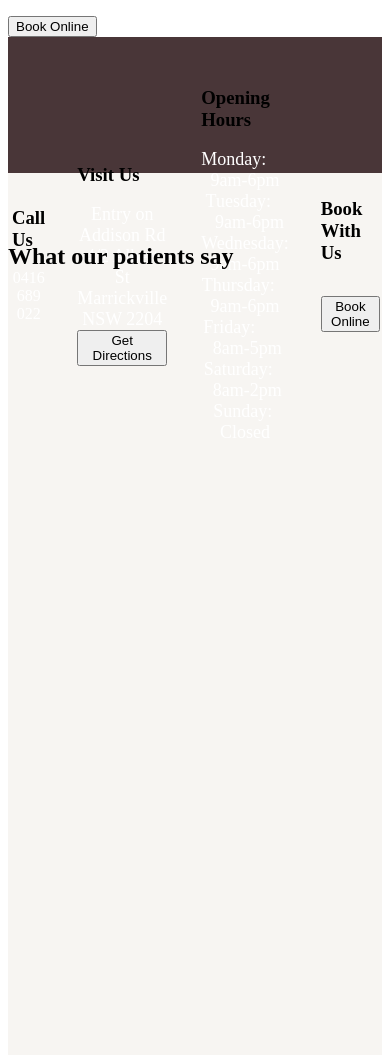
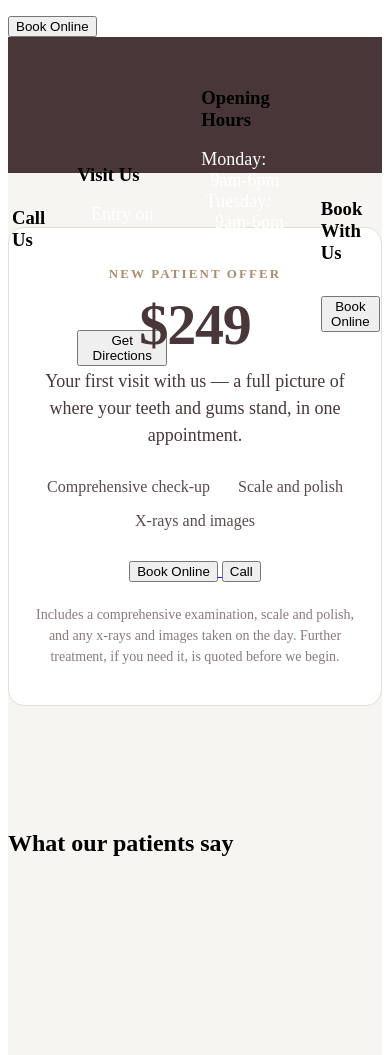
Before and after one commit to dental-residence/website, a web app: file src/pages/petersham-dentist.html in a window 390 px wide; the page is wider, and only the part inside the window is pictured. Shown: the part 2251-3306 px from the top of that part. Run offline with its HTML, style and script files only (its server is not run), Linux system fonts and the light colour scheme; some libraries are stand-ins or nearby versions.

Commit message:
Add the $249 new patient offer to both Ads landing pages
The offer appeared nowhere on the site, so paid traffic landed on pages
that never mentioned the thing the ads are meant to sell. Adds a section
just below the hero on marrickville-dentist.html and petersham-dentist
.html: the price, what it covers, and the usual Book Online and Call
buttons.

Uses the existing cta-button classes and the practice MyHealth1st link,
so it inherits the site's button sizing and stacks full width on mobile.
The wording states only what the package includes and that further
treatment is quoted first.

Co-Authored-By: Claude Opus 5 <noreply@anthropic.com>

```diff
--- a/src/pages/petersham-dentist.html
+++ b/src/pages/petersham-dentist.html
@@ -187,6 +187,53 @@ id="9023" class="1stAvailableWidget widget" style="cursor: pointer;" rel="noopen
 
 	</div>
 </div>
+<div class="wsite-section-wrap">
+	<div class="wsite-section wsite-body-section wsite-section-bg-color" style="background-color: #f7f5f2;background-image: none;"  >
+		<div class="wsite-section-content">
+                        <div class="container">
+			<div class="wsite-section-elements">
+				<div class="wsite-spacer" style="height:54px;"></div>
+
+<div><div class="wcustomhtml"><div style="max-width:720px;margin:0 auto;background:#ffffff;border:1px solid #e7ded7;border-radius:16px;padding:38px 26px;text-align:center;box-sizing:border-box">
+
+<div style="font-size:13px;letter-spacing:0.16em;text-transform:uppercase;color:#ac8e6f;font-weight:700;margin-bottom:14px">New Patient Offer</div>
+
+<div style="font-size:58px;line-height:1;color:#493638;font-weight:700;letter-spacing:-0.02em">$249</div>
+
+<div style="font-size:18px;color:#493638;margin-top:14px;line-height:1.5">Your first visit with us &mdash; a full picture of where your teeth<br style="display:none" /> and gums stand, in one appointment.</div>
+
+<div style="display:flex;flex-wrap:wrap;justify-content:center;gap:10px 28px;margin:26px auto 4px;max-width:560px;font-size:16px;color:#5b4a4c;line-height:1.5">
+<span>Comprehensive check-up</span>
+<span>Scale and polish</span>
+<span>X-rays and images</span>
+</div>
+
+<div style="margin-top:28px">
+<a href="https://www.myhealth1st.com.au/profile/show/9023" target="_blank" id="9023" data-mh1-source="customer-name" class="1stAvailableWidget widget "style="cursor: pointer;" rel="noopener">
+
+<button class="cta-button cta-button-responsive" id="book_online_button">Book Online</button>
+
+</a>
+<a href="tel:+61416689022"
+
+
+target="_blank" rel="noopener">
+
+<button class="cta-button cta-button-responsive cta-button-navy" id="telephone_button">Call</button>
+
+</a>
+</div>
+
+<div style="font-size:14px;color:#8a7a7c;margin-top:22px;line-height:1.5">Includes a comprehensive examination, scale and polish, and any x-rays and images taken on the day. Further treatment, if you need it, is quoted before we begin.</div>
+
+</div></div></div>
+
+				<div class="wsite-spacer" style="height:54px;"></div>
+			</div>
+                        </div>
+		</div>
+	</div>
+	</div>
 <div class="wsite-section-wrap">
 	<div class="wsite-section wsite-body-section wsite-section-bg-color wsite-background-391 wsite-custom-background" style="background-color: #f7f5f2;background-image: none;is_customized: 1;" >
 		<div class="wsite-section-content">
```
Also changed, not shown: src/pages/marrickville-dentist.html (+47 -0 lines).
